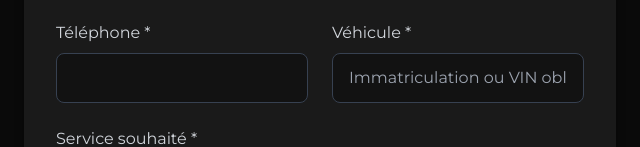
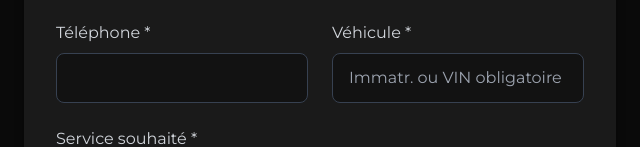
Before and after one commit to garagedesneiges/garagedesneiges, a plain HTML site: page index.html in a window 1280 px wide. Shown: the part 2874-3021 px from the top of the page, 640-1280 px from the left. Drawn offline with nearby package versions, Linux system fonts and the light colour scheme.

Commit message:
Update index.html

```diff
--- a/index.html
+++ b/index.html
@@ -466,7 +466,7 @@
 
                                 <div>
                                     <label class="block text-gray-300 mb-2">Véhicule *</label>
-                                    <input type="text" placeholder="Immatriculation ou VIN obligatoire" required class="w-full px-4 py-3 bg-noir/50 border border-gray-700 rounded-lg focus:ring-2 focus:ring-bordeaux focus:border-transparent text-white placeholder-gray-400 transition-all duration-300">
+                                    <input type="text" placeholder="Immatr. ou VIN obligatoire" required class="w-full px-4 py-3 bg-noir/50 border border-gray-700 rounded-lg focus:ring-2 focus:ring-bordeaux focus:border-transparent text-white placeholder-gray-400 transition-all duration-300">
                                 </div>
 
                                 <div class="md:col-span-2">
```
